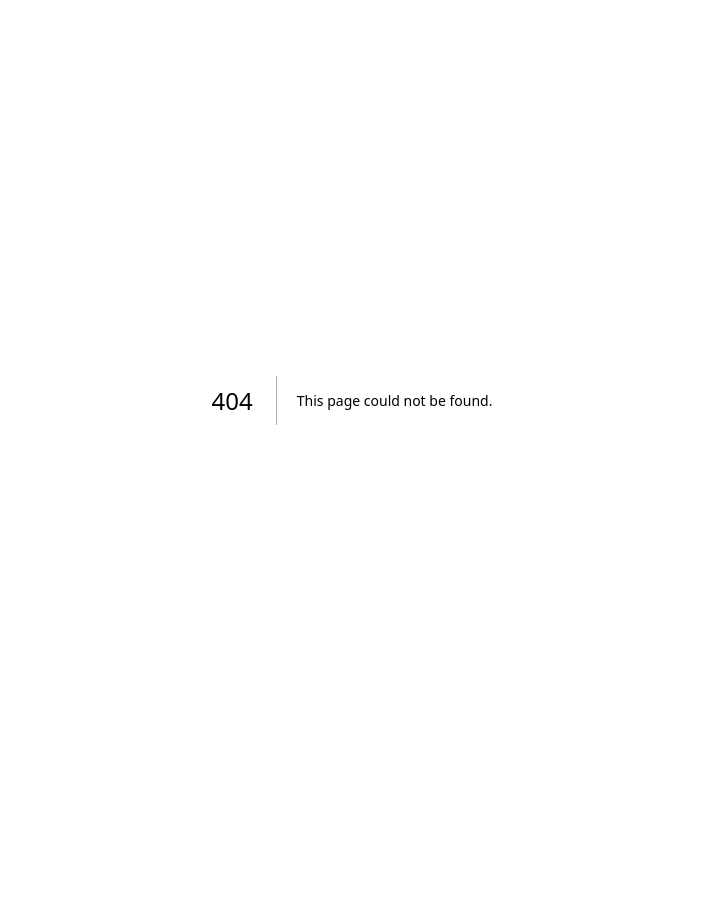
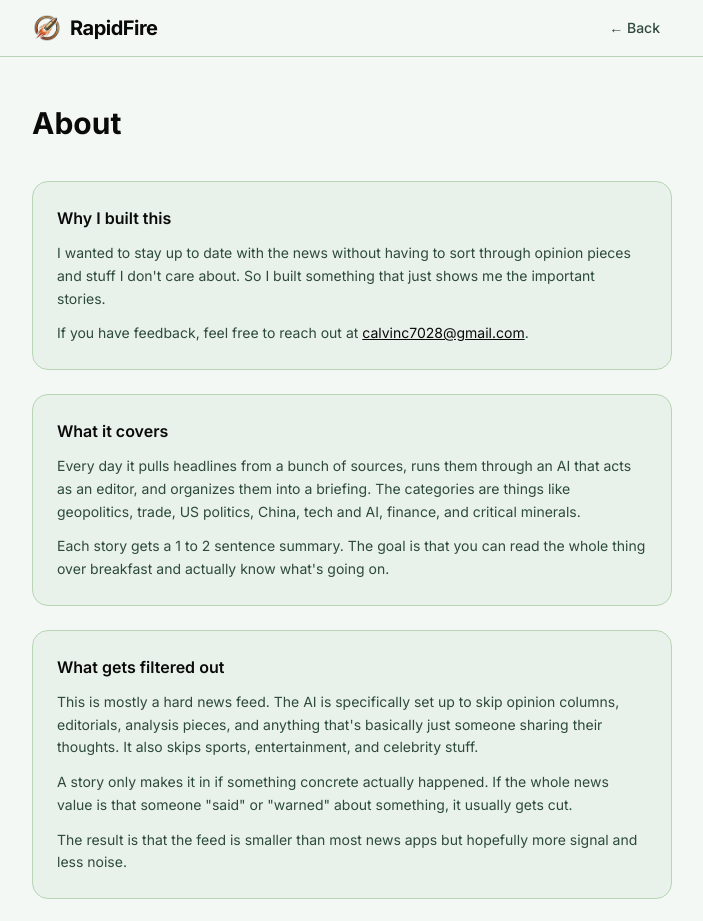
Before and after one commit to calvincj/RapidFire, a Next.js app: page /about in a window 1280 px wide. Before the commit this address had no page. Shown: the top 921 px of the page, without its empty margins (288-991 px from the left). Before the commit the page ends 800 px from the top, so only its background shows below. Built offline with nearby package versions, Linux system fonts and the light colour scheme.

Commit message:
edit about page

```diff
--- /dev/null
+++ b/app/about/page.tsx
@@ -0,0 +1,136 @@
+'use client'
+
+import { useEffect } from 'react'
+import Image from 'next/image'
+import Link from 'next/link'
+
+const THEMES = ['jade', 'slate', 'sandstone'] as const
+
+export default function AboutPage() {
+  useEffect(() => {
+    const saved = localStorage.getItem('theme') ?? 'jade'
+    const el = document.documentElement
+    THEMES.forEach(t => el.classList.remove(`theme-${t}`))
+    el.classList.add(`theme-${saved}`)
+  }, [])
+
+  return (
+    <div className="min-h-screen" style={{ backgroundColor: 'var(--color-bg)' }}>
+      <header
+        className="sticky top-0 z-20 backdrop-blur border-b"
+        style={{ backgroundColor: 'var(--color-header)', borderColor: 'var(--color-border)' }}
+      >
+        <div className="max-w-2xl mx-auto px-4 py-3 flex items-center justify-between">
+          <Link href="/" className="group flex items-center gap-2">
+            <Image src="/images/logo.png" alt="RapidFire" width={30} height={28} className="rounded-md" />
+            <span
+              className="text-xl font-bold tracking-tight group-hover:opacity-75 transition-opacity"
+              style={{ color: 'var(--color-text)' }}
+            >
+              RapidFire
+            </span>
+          </Link>
+          <Link
+            href="/"
+            className="text-sm font-medium px-3 py-1.5 rounded-lg transition-opacity hover:opacity-70"
+            style={{ color: 'var(--color-text-2)' }}
+          >
+            ← Back
+          </Link>
+        </div>
+      </header>
+
+      <main className="max-w-2xl mx-auto px-4 py-12">
+        <div className="mb-10">
+          <h1 className="text-3xl font-bold mb-2" style={{ color: 'var(--color-text)' }}>
+            About
+          </h1>
+        </div>
+
+        <div
+          className="rounded-2xl border p-6 mb-6"
+          style={{ backgroundColor: 'var(--color-surface)', borderColor: 'var(--color-border)' }}
+        >
+          <h2 className="text-base font-semibold mb-3" style={{ color: 'var(--color-text)' }}>
+            Why I built this
+          </h2>
+          <div className="space-y-3 text-sm leading-relaxed" style={{ color: 'var(--color-text-2)' }}>
+            <p>
+              I wanted to stay up to date with the news without having to sort through opinion
+              pieces and stuff I don't care about. So I built something that just shows me the
+              important stories.
+            </p>
+            <p>
+              If you have feedback, feel free to reach out at{' '}
+              <a
+                href="mailto:calvinc7028@gmail.com"
+                className="underline hover:opacity-70 transition-opacity"
+                style={{ color: 'var(--color-text)' }}
+              >
+                calvinc7028@gmail.com
+              </a>
+              .
+            </p>
+          </div>
+        </div>
+
+        <div
+          className="rounded-2xl border p-6 mb-6"
+          style={{ backgroundColor: 'var(--color-surface)', borderColor: 'var(--color-border)' }}
+        >
+          <h2 className="text-base font-semibold mb-3" style={{ color: 'var(--color-text)' }}>
+            What it covers
+          </h2>
+          <div className="space-y-3 text-sm leading-relaxed" style={{ color: 'var(--color-text-2)' }}>
+            <p>
+              Every day it pulls headlines from a bunch of sources, runs them through an AI that
+              acts as an editor, and organizes them into a briefing. The categories are things like
+              geopolitics, trade, US politics, China, tech and AI, finance, and critical minerals.
+            </p>
+            <p>
+              Each story gets a 1 to 2 sentence summary. The goal is that you can read the whole
+              thing over breakfast and actually know what's going on.
+            </p>
+          </div>
+        </div>
+
+        <div
+          className="rounded-2xl border p-6 mb-6"
+          style={{ backgroundColor: 'var(--color-surface)', borderColor: 'var(--color-border)' }}
+        >
+          <h2 className="text-base font-semibold mb-3" style={{ color: 'var(--color-text)' }}>
+            What gets filtered out
+          </h2>
+          <div className="space-y-3 text-sm leading-relaxed" style={{ color: 'var(--color-text-2)' }}>
+            <p>
+              This is mostly a hard news feed. The AI is specifically set up to skip opinion
+              columns, editorials, analysis pieces, and anything that's basically just someone
+              sharing their thoughts. It also skips sports, entertainment, and celebrity stuff.
+            </p>
+            <p>
+              A story only makes it in if something concrete actually happened. If the whole
+              news value is that someone "said" or "warned" about something, it usually gets cut.
+            </p>
+            <p>
+              The result is that the feed is smaller than most news apps but hopefully more
+              signal and less noise.
+            </p>
+          </div>
+        </div>
+
+        <div
+          className="rounded-2xl border p-6"
+          style={{ backgroundColor: 'var(--color-surface)', borderColor: 'var(--color-border)' }}
+        >
+          <h2 className="text-base font-semibold mb-3" style={{ color: 'var(--color-text)' }}>
+            Sources
+          </h2>
+          <p className="text-sm leading-relaxed" style={{ color: 'var(--color-text-2)' }}>
+            Headlines come from NewsAPI, The Guardian, and South China Morning Post. You can also
+            add your own RSS feeds in the settings and they get mixed into the daily digest.
+          </p>
+        </div>
+      </main>
+    </div>
+  )
+}
--- a/app/components/DigestClient.tsx
+++ b/app/components/DigestClient.tsx
@@ -1,7 +1,8 @@
 'use client'
 
-import { useState, useEffect, useCallback, useRef } from 'react'
+import { useState, useEffect, useCallback } from 'react'
 import Image from 'next/image'
+import Link from 'next/link'
 import { useSession, signIn, signOut } from 'next-auth/react'
 import type { Digest } from '@/lib/types'
 import Calendar from './Calendar'
@@ -263,20 +264,15 @@ function Header({
   onOpenFeeds,
 }: HeaderProps) {
   const [avatarOpen, setAvatarOpen] = useState(false)
-  const [aboutOpen, setAboutOpen]   = useState(false)
 
   return (
     <header
       className="sticky top-0 z-20 backdrop-blur border-b"
       style={{ backgroundColor: 'var(--color-header)', borderColor: 'var(--color-border)' }}
     >
-      {aboutOpen && <AboutModal onClose={() => setAboutOpen(false)} />}
       <div className="max-w-2xl mx-auto px-4 py-3 flex items-center justify-between gap-3">
         <div className="min-w-0">
-          <button
-            onClick={() => setAboutOpen(true)}
-            className="text-left group"
-          >
+          <Link href="/about" className="group">
             <h1
               className="text-xl font-bold tracking-tight leading-none flex items-center gap-2 group-hover:opacity-75 transition-opacity"
               style={{ color: 'var(--color-text)' }}
@@ -284,7 +280,7 @@ function Header({
               <Image src="/images/logo.png" alt="RapidFire" width={30} height={28} className="rounded-md" />
               RapidFire
             </h1>
-          </button>
+          </Link>
           <p className="text-xs mt-1" style={{ color: 'var(--color-text-2)' }}>
             {formatDate(currentDate)}
           </p>
@@ -422,75 +418,3 @@ function formatDate(dateStr: string): string {
     year: 'numeric',
   })
 }
-
-function AboutModal({ onClose }: { onClose: () => void }) {
-  const overlayRef = useRef<HTMLDivElement>(null)
-
-  function handleOverlayClick(e: React.MouseEvent) {
-    if (e.target === overlayRef.current) onClose()
-  }
-
-  useEffect(() => {
-    function onKey(e: KeyboardEvent) { if (e.key === 'Escape') onClose() }
-    window.addEventListener('keydown', onKey)
-    return () => window.removeEventListener('keydown', onKey)
-  }, [onClose])
-
-  return (
-    <div
-      ref={overlayRef}
-      onClick={handleOverlayClick}
-      className="fixed inset-0 z-50 flex items-center justify-center px-4"
-      style={{ backgroundColor: 'rgba(0,0,0,0.45)' }}
-    >
-      <div
-        className="relative w-full max-w-md rounded-2xl border p-6 shadow-xl"
-        style={{ backgroundColor: 'var(--color-surface)', borderColor: 'var(--color-border)' }}
-      >
-        <button
-          onClick={onClose}
-          className="absolute top-4 right-4 w-7 h-7 flex items-center justify-center rounded-full text-sm transition-opacity hover:opacity-60"
-          style={{ color: 'var(--color-text-muted)' }}
-        >
-          ✕
-        </button>
-
-        <div className="flex items-center gap-3 mb-5">
-          <Image src="/images/logo.png" alt="RapidFire" width={36} height={34} className="rounded-lg" />
-          <h2 className="text-lg font-bold" style={{ color: 'var(--color-text)' }}>
-            About RapidFire
-          </h2>
-        </div>
-
-        <div className="space-y-4 text-sm leading-relaxed" style={{ color: 'var(--color-text-2)' }}>
-          <p>
-            I built RapidFire because I wanted to stay on top of the news — but most feeds are
-            full of noise. Hot takes, opinion pieces, celebrity drama, sports — it adds up fast,
-            and the actual important stories get buried.
-          </p>
-          <p>
-            RapidFire is a daily briefing that tries to cut through that. Every morning it pulls
-            from multiple sources, runs everything through an AI editor, and surfaces the stories
-            that actually matter: geopolitics, trade, policy, tech, finance.
-          </p>
-          <p>
-            The AI is specifically tuned to filter out opinion columns, analysis pieces, and
-            commentary — it only keeps stories where something concrete happened. A law passed.
-            A sanction was imposed. A court ruled. A deal closed.
-          </p>
-          <p>
-            The goal is a 2-minute skim that tells you what's going on in the world — nothing
-            more, nothing less.
-          </p>
-        </div>
-
-        <div
-          className="mt-5 pt-4 border-t text-xs"
-          style={{ borderColor: 'var(--color-border)', color: 'var(--color-text-muted)' }}
-        >
-          Sources: NewsAPI · The Guardian · South China Morning Post · your custom RSS feeds
-        </div>
-      </div>
-    </div>
-  )
-}
--- a/app/components/DigestView.tsx
+++ b/app/components/DigestView.tsx
@@ -83,7 +83,7 @@ export default function DigestView({ digest }: { digest: Digest }) {
         >
           <h2
             className="text-xs font-bold tracking-widest uppercase mb-4 flex items-center gap-2"
-            style={{ color: cat.name === 'Headliner' ? 'var(--color-accent)' : 'var(--color-text-2)' }}
+            style={{ color: 'var(--color-text-2)' }}
           >
             <span>{EMOJI[cat.name] ?? '📰'}</span>
             <span>{cat.name}</span>
```
Also changed, not shown: 1 other file (tests, documents, lock files or other folders).
